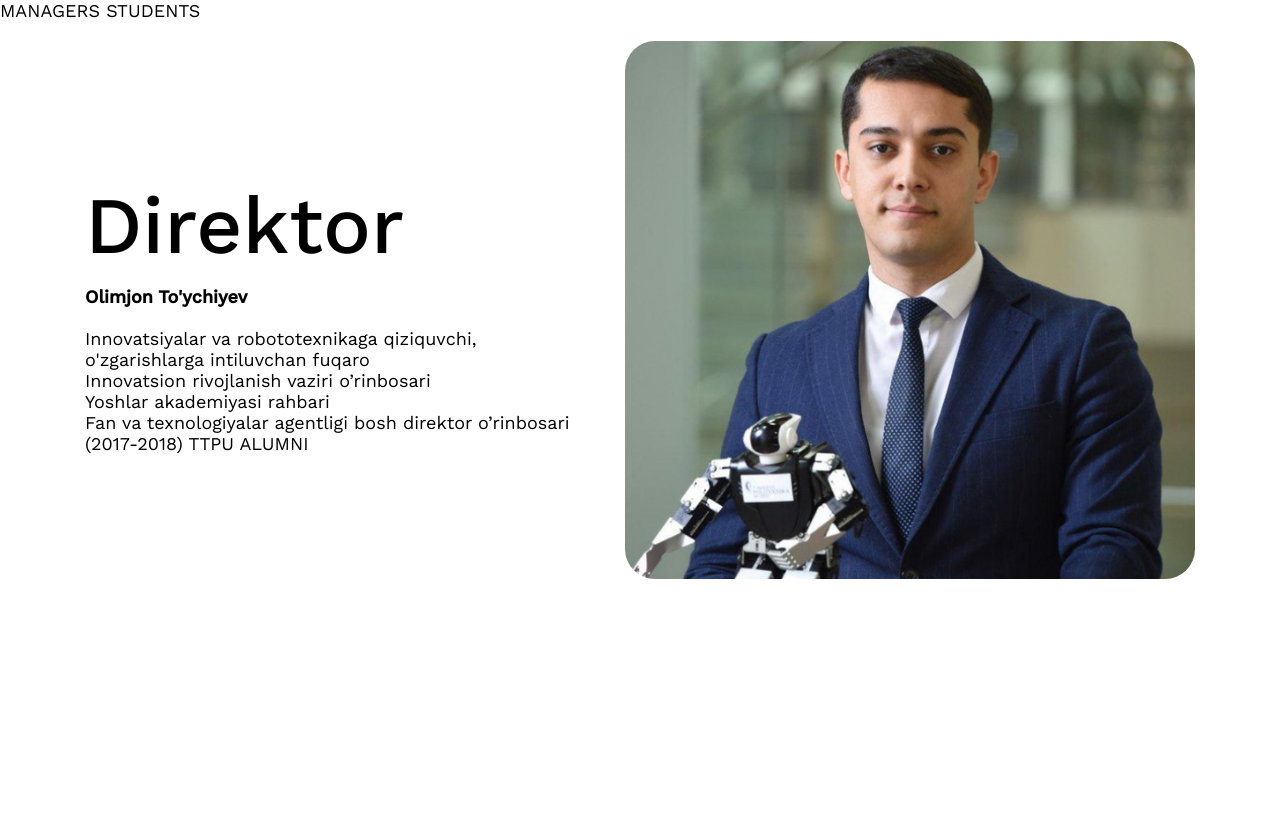
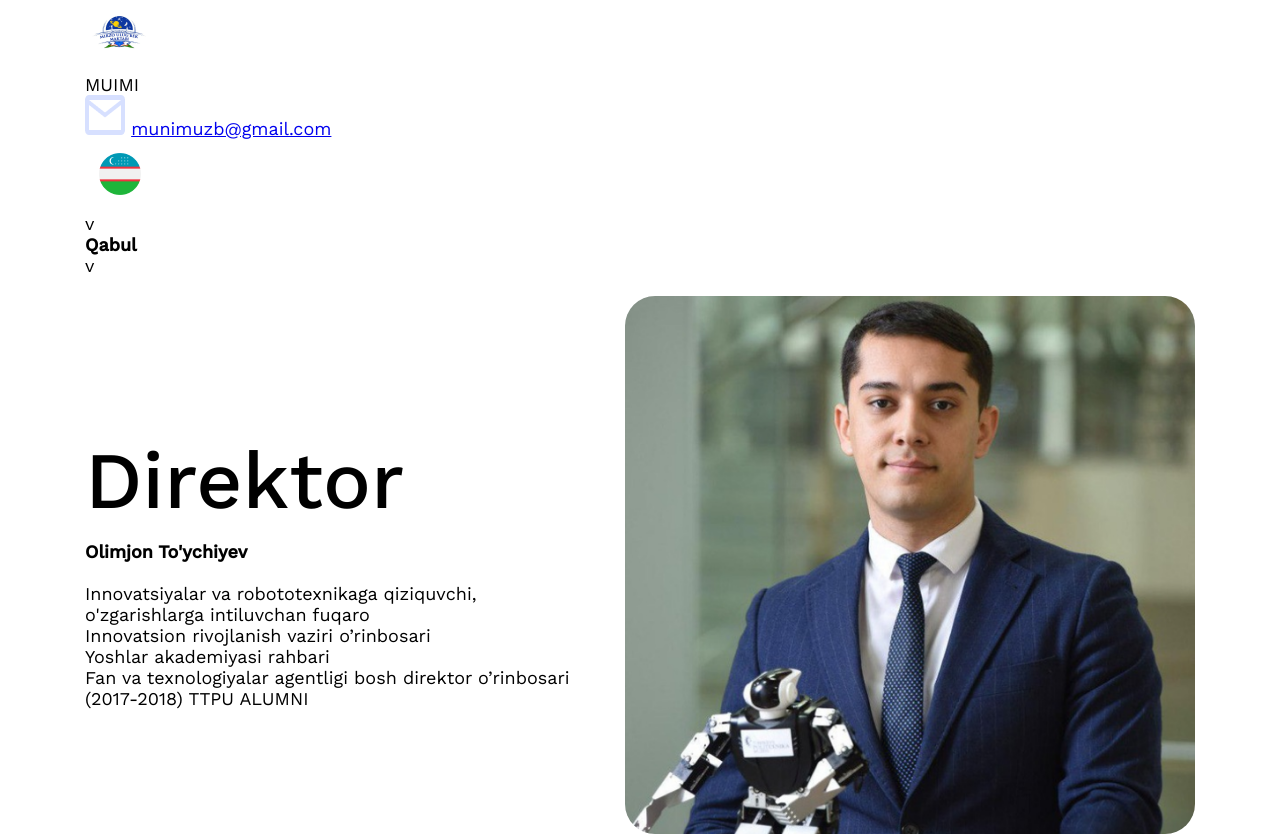
Before and after one commit to KamAkbar/MUNIMUZ, a plain HTML site: page director.html in a window 1280 px wide. Before the commit the page ends 800 px from the top, so only its background shows below. Drawn offline with nearby package versions, Linux system fonts and the light colour scheme.

Commit message:
Update director.html

```diff
--- a/director.html
+++ b/director.html
@@ -10,8 +10,33 @@
 <body>
     <!-- HEADER -->
 
-    <a href="./managers.html" class="link">MANAGERS</a>
-    <a href="./students.html" class="link">STUDENTS</a>
+     <header class="header container">
+      <div class="header-box">
+        <div class="header-logo-box">
+          <img
+            class="header-logo"
+            src="./img/MUNIM 1.png"
+            alt="logo"
+            width="70"
+            height="70"
+          />
+          <p class="header-logo-name">MUIMI</p>
+        </div>
+
+        <div class="header-email">
+          <img src="./img/Email.png" alt="email" height="40" width="40" />
+          <a class="header-gmail" href="#">munimuzb@gmail.com</a>
+        </div>
+        <div class="header-language">
+          <img src="./img/Uzb.png" alt="uzb" width="70" height="70" />
+          <p class="header-language-stick">v</p>
+        </div>
+        <div class="header-acceptance">
+          <h3 class="header-acceptance-word">Qabul</h3>
+          <p class="header-acceptance-stick">v</p>
+        </div>
+      </div>
+    </header>
     <!-- MAIN INFO -->
     <section class="container director-info">
         <div>
```
